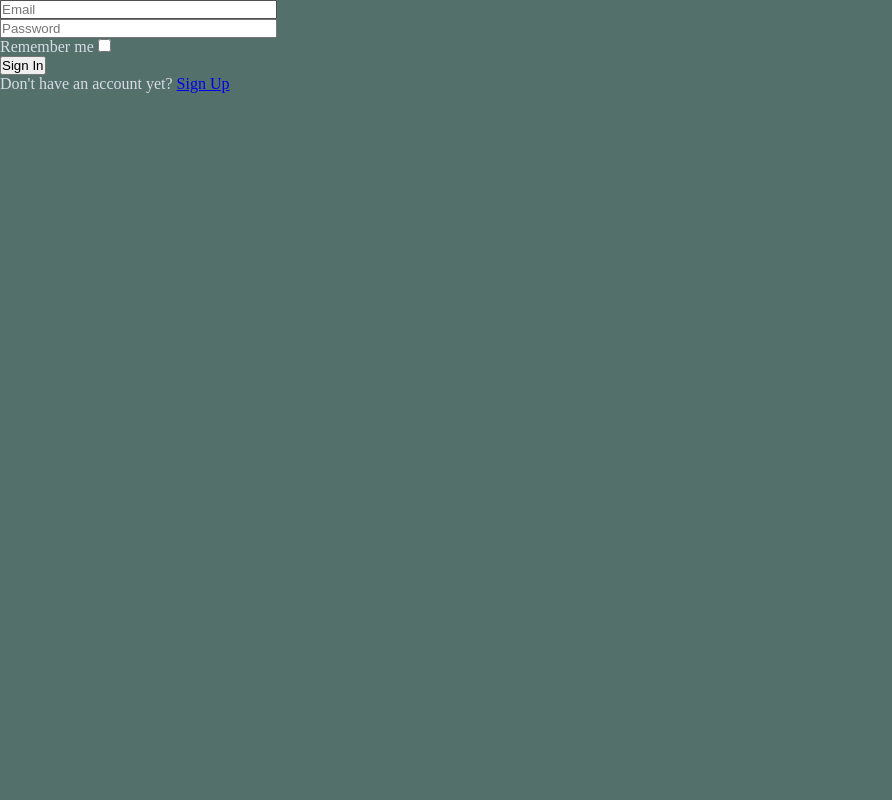
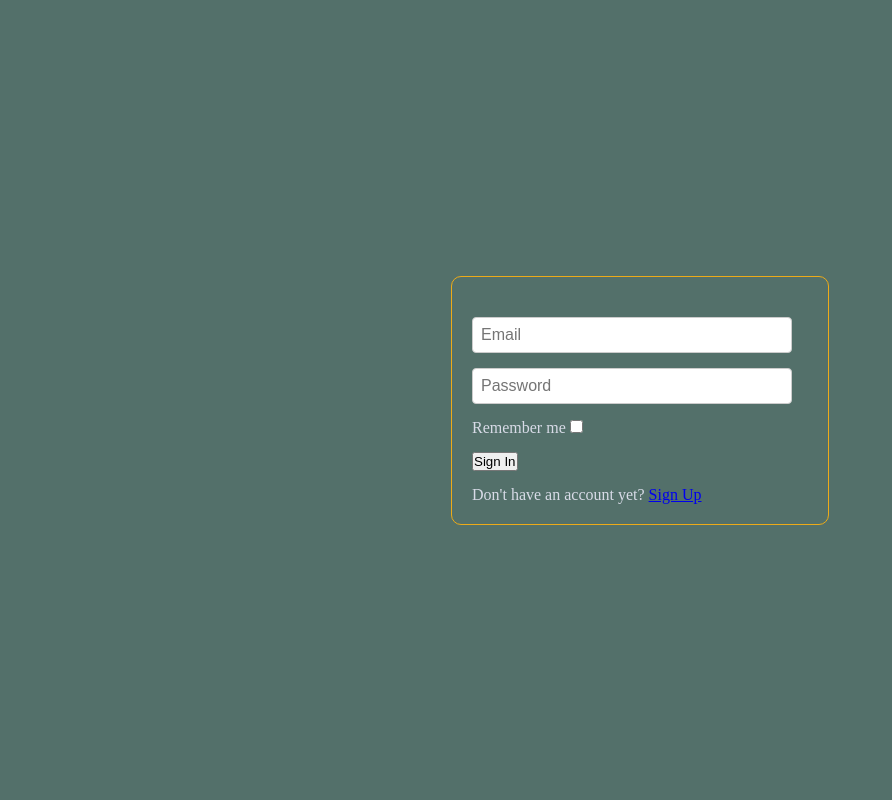
Before and after one commit to Emogy-reunion/mini-projects, a Flask app: page / in a window 1280 px wide. Shown: the whole page, without its empty margins (0-892 px from the left). Run offline with Flask 3, Linux system fonts and the light colour scheme.

Commit message:
style: style the form"

```diff
--- a/protect-routes/static/css/login.css
+++ b/protect-routes/static/css/login.css
@@ -11,11 +11,17 @@ body {
 	font-family: "poppins";
 	background-color:  #53706A;
 	color: #D8DBE7;
+	display: flex;
+	height: 100vh;
+	justify-content: center;
+	align-items: center;
 }
 
 .container {
-	width: 100%;
-	height: 100vh;
+	max-width: 600px;
+	border-radius: 10px;
+	border: 1px solid #EDAB18;
+	padding: 20px;
 }
 
 .alert {
@@ -36,3 +42,25 @@ body {
     	background-color: #f2dede;
     	border-color: #ebccd1;
 }
+
+form {
+    	margin-top: 20px;
+	width: 100%;
+}
+
+form div {
+    	margin-bottom: 15px;
+	margin-left: auto;
+	margin-right: auto;
+}
+
+input[type="text"],
+input[type="email"],
+input[type="password"] {
+    	width: 90%;
+    	padding: 8px;
+    	font-size: 16px;
+    	border: 1px solid #ccc;
+    	border-radius: 4px;
+	border: 1px solid #ccc;
+}
```
